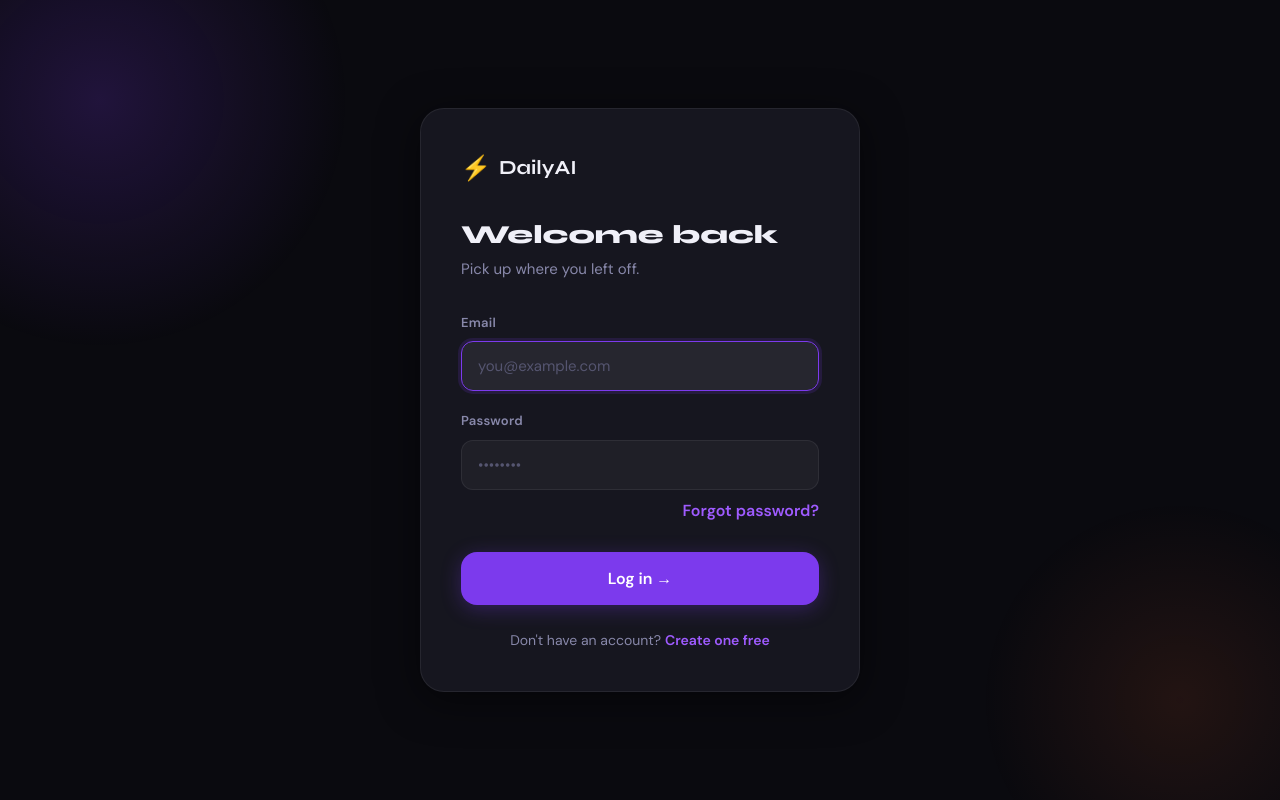
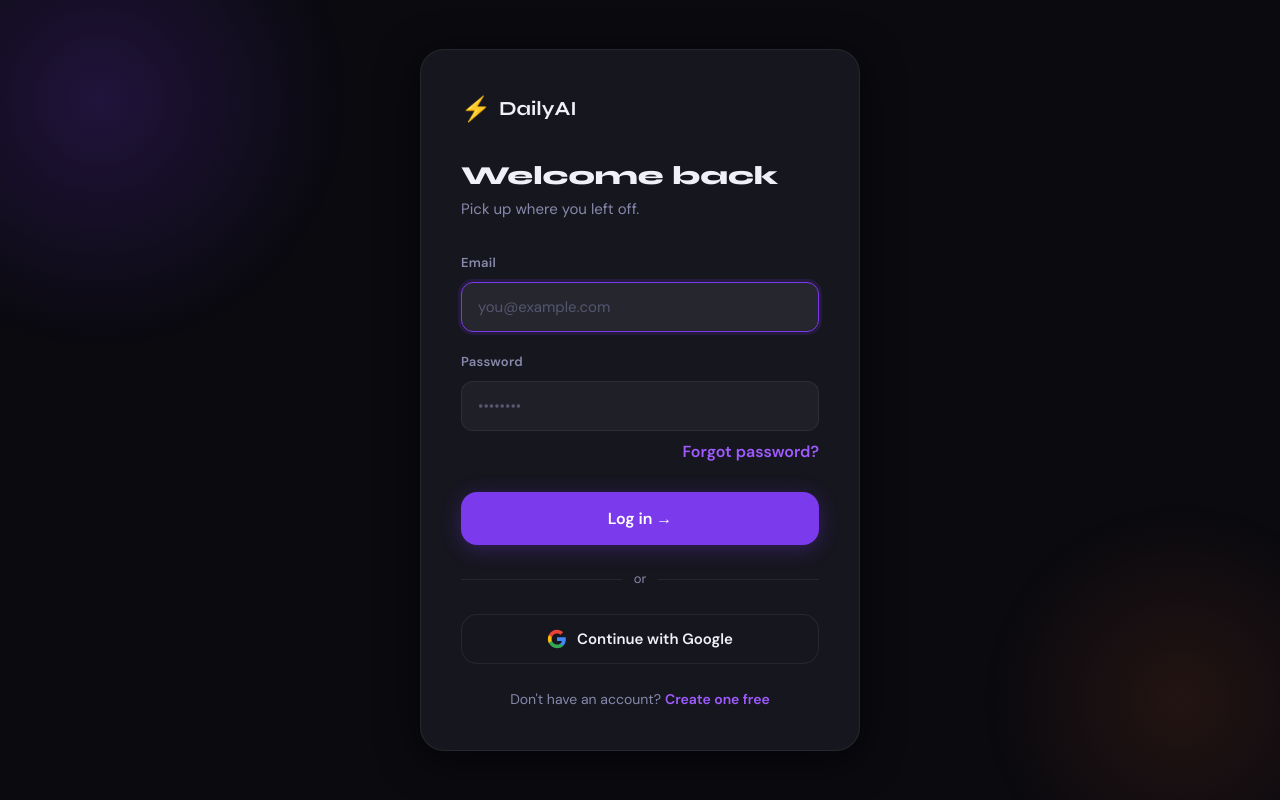
Before and after one commit to rohitsharma-max/challenge-ai, a Next.js app: page /login in a window 1280 px wide. Built offline with nearby package versions, Linux system fonts and the light colour scheme.

Commit message:
added google authentication

```diff
--- a/src/app/(auth)/login/login.module.css
+++ b/src/app/(auth)/login/login.module.css
@@ -55,3 +55,52 @@
   color: var(--accent-light);
   text-decoration: underline;
 }
+
+.divider {
+  display: flex;
+  align-items: center;
+  gap: 12px;
+  margin: 24px 0;
+  color: var(--text-secondary);
+  font-size: 13px;
+}
+
+.divider::before,
+.divider::after {
+  content: '';
+  flex: 1;
+  height: 1px;
+  background: var(--border);
+}
+
+.googleBtn {
+  width: 100%;
+  display: flex;
+  align-items: center;
+  justify-content: center;
+  gap: 10px;
+  padding: 14px;
+  border-radius: var(--radius-lg);
+  border: 1px solid var(--border);
+  background: var(--bg-card);
+  color: var(--text-primary);
+  font-size: 15px;
+  font-weight: 600;
+  cursor: pointer;
+  transition: var(--transition);
+}
+
+.googleBtn:hover {
+  background: var(--bg-hover);
+  border-color: var(--text-secondary);
+}
+
+.googleBtn:disabled {
+  opacity: 0.6;
+  cursor: not-allowed;
+}
+
+.googleIcon {
+  width: 20px;
+  height: 20px;
+}
--- a/src/app/(auth)/login/page.js
+++ b/src/app/(auth)/login/page.js
@@ -1,16 +1,37 @@
 // src/app/(auth)/login/page.js
 'use client';
 
-import { useState } from 'react';
-import { useRouter } from 'next/navigation';
+import { useState, useEffect } from 'react';
+import { useRouter, useSearchParams } from 'next/navigation';
 import Link from 'next/link';
 import toast from 'react-hot-toast';
 import styles from './login.module.css';
 
 export default function LoginPage() {
   const router = useRouter();
+  const searchParams = useSearchParams();
   const [form, setForm] = useState({ email: '', password: '' });
   const [loading, setLoading] = useState(false);
+  const [googleLoading, setGoogleLoading] = useState(false);
+
+  useEffect(() => {
+    const error = searchParams.get('error');
+    if (error) {
+      const messages = {
+        google_auth_failed: 'Google sign-in was cancelled or failed.',
+        invalid_state: 'Invalid OAuth state. Please try again.',
+        token_exchange_failed: 'Failed to authenticate with Google.',
+        userinfo_failed: 'Could not retrieve Google account info.',
+        server_error: 'Something went wrong. Please try again.',
+      };
+      toast.error(messages[error] || 'Authentication failed.');
+    }
+  }, [searchParams]);
+
+  const handleGoogleSignIn = () => {
+    setGoogleLoading(true);
+    window.location.href = '/api/auth/google';
+  };
 
   const handleSubmit = async (e) => {
     e.preventDefault();
@@ -93,6 +114,29 @@
         </button>
       </form>
 
+      <div className={styles.divider}>or</div>
+
+      <button
+        type="button"
+        className={styles.googleBtn}
+        onClick={handleGoogleSignIn}
+        disabled={googleLoading}
+      >
+        {googleLoading ? (
+          <><span className="spinner" style={{ width: 16, height: 16 }} /> Redirecting...</>
+        ) : (
+          <>
+            <svg className={styles.googleIcon} viewBox="0 0 24 24">
+              <path fill="#4285F4" d="M22.56 12.25c0-.78-.07-1.53-.2-2.25H12v4.26h5.92a5.06 5.06 0 0 1-2.2 3.32v2.77h3.57c2.08-1.92 3.28-4.74 3.28-8.1z"/>
+              <path fill="#34A853" d="M12 23c2.97 0 5.46-.98 7.28-2.66l-3.57-2.77c-.98.66-2.23 1.06-3.71 1.06-2.86 0-5.29-1.93-6.16-4.53H2.18v2.84C3.99 20.53 7.7 23 12 23z"/>
+              <path fill="#FBBC05" d="M5.84 14.09c-.22-.66-.35-1.36-.35-2.09s.13-1.43.35-2.09V7.07H2.18A10.96 10.96 0 0 0 1 12c0 1.77.42 3.45 1.18 4.93l3.66-2.84z"/>
+              <path fill="#EA4335" d="M12 5.38c1.62 0 3.06.56 4.21 1.64l3.15-3.15C17.45 2.09 14.97 1 12 1 7.7 1 3.99 3.47 2.18 7.07l3.66 2.84c.87-2.6 3.3-4.53 6.16-4.53z"/>
+            </svg>
+            Continue with Google
+          </>
+        )}
+      </button>
+
       <p className={styles.footer}>
         Don&apos;t have an account?{' '}
         <Link href="/signup" className={styles.link}>Create one free</Link>
--- a/src/middleware.js
+++ b/src/middleware.js
@@ -20,7 +20,9 @@
     pathname === '/api/auth/reset-password' ||
     pathname === '/api/auth/verify-email' ||
     pathname === '/api/auth/resend-otp' ||
-    pathname === '/api/auth/logout'
+    pathname === '/api/auth/logout' ||
+    pathname === '/api/auth/google' ||
+    pathname === '/api/auth/google/callback'
   ) {
     return NextResponse.next();
   }
```
Also changed, not shown: src/app/(auth)/signup/page.js (+29 -0 lines), src/app/api/auth/google/callback/route.js (added, +127 -0 lines), src/app/api/auth/google/route.js (added, +32 -0 lines), 1 other file (tests, documents, lock files or other folders).
